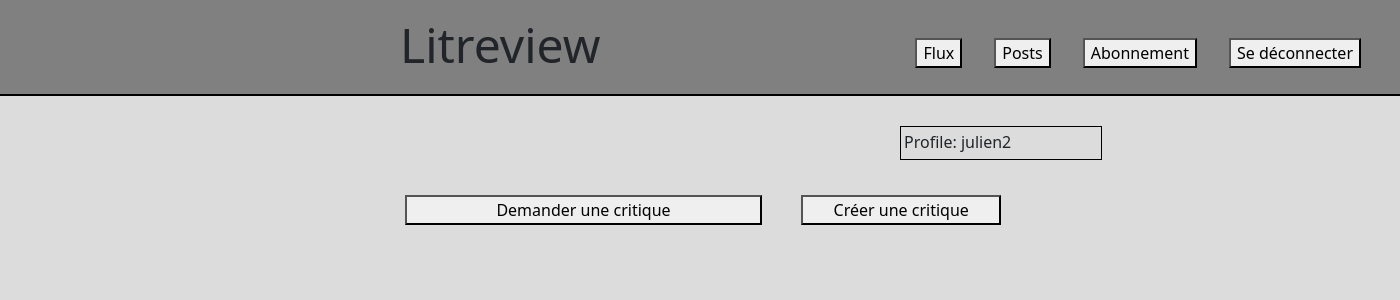
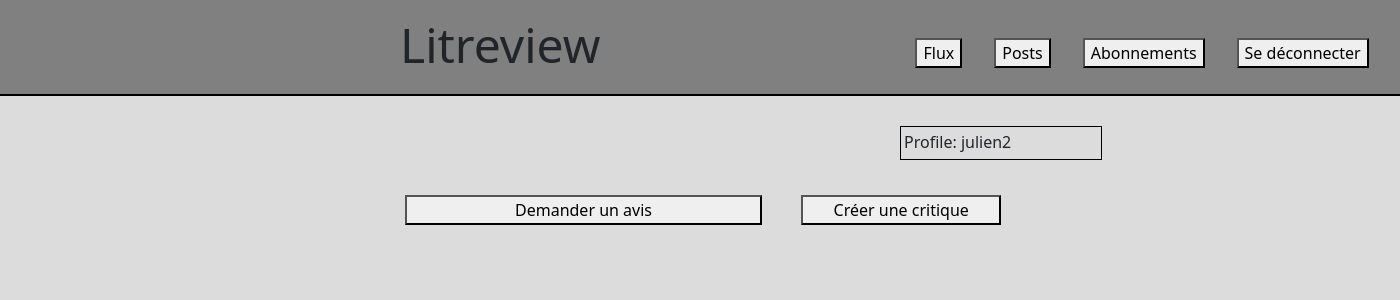
Before and after one commit to JulienC-Dev/P9_Python_Django_Web_App, a Django app: page /flux/ in a window 1400 px wide. Shown: the top 300 px of the page. Run offline with Django 4.2, Linux system fonts and the light colour scheme; a user stored in the database is signed in; data comes from the database, SQL or seed files in the repository; both versions use the stored data as it was after the commit; some libraries are stand-ins or nearby versions.

Commit message:
modif dataset and qs

```diff
--- a/projet9/authentication/static/authentication/style.css
+++ b/projet9/authentication/static/authentication/style.css
@@ -478,7 +478,6 @@ position: relative;
 .ticket-title-post{
 left:20px;
 top:10px;
-
 }
 
 
@@ -514,10 +513,10 @@ top:10px;
 
 #ticket-title{
 font-size:1.6em;
-left:590px;
+left:505px;
 top:90px;
 position: relative;
-width:400px;
+width:500px;
 }
 
 #critique-title{
--- a/projet9/litreview/templates/litreview/createticket.html
+++ b/projet9/litreview/templates/litreview/createticket.html
@@ -2,7 +2,7 @@
 
 {% block content %}
     <div>
-        <h1 id="ticket-title">Demander une critique</h1>
+        <h1 id="ticket-title">Demander un avis sur un article ou un livre</h1>
     </div>
     <div class="ticket">
         <form method="post">
--- a/projet9/litreview/templates/litreview/flux.html
+++ b/projet9/litreview/templates/litreview/flux.html
@@ -9,7 +9,7 @@
     {% endif %}
     <div id = "btn-createticketcreate-critique">
         <a href="{% url 'litreview-createticket' %}">
-            <button class= "button-ask-critique" type="button">Demander une critique</button>
+            <button class= "button-ask-critique" type="button">Demander un avis</button>
         </a>
         <a href="{% url 'litreview-createcritique' %}">
             <button class= "button-create-critique" type="button">Créer une critique</button>
@@ -24,12 +24,12 @@
                     {% if obj.ticket.answer_review == False %}
                         <div class="btn-modificationpos-ticket">
                                 <a href="{% url 'litreview-answercritique' obj.ticket.id %}">
-                                    <button class ="ticket-btn-modified" type="button">Créer critique</button></a>
+                                    <button class ="ticket-btn-modified" type="button">Créer une critique</button></a>
                         </div>
                     {% elif user.username != obj.ticket.user.username and obj.ticket.answer_review == False %}
                         <div class="btn-modificationpos-ticket">
                                 <a href="{% url 'litreview-answercritique' obj.ticket.id %}">
-                                    <button class ="ticket-btn-modified" type="button">Créer critique</button></a>
+                                    <button class ="ticket-btn-modified" type="button">Créer une critique</button></a>
                         </div>
                     {% endif %}
                 </div>
@@ -39,12 +39,12 @@
                     {% if obj.review.answer_review == False %}
                         <div class="btn-modificationpost">
                             <a href="{% url 'litreview-answercritique' obj.review.ticket.id %}">
-                                <button class ="btn-modified-review" type="button">Créer critique</button></a>
+                                <button class ="btn-modified-review" type="button">Créer une critique</button></a>
                         </div>
                     {% elif user.username != obj.ticket.user.username and obj.review.answer_review == False %}
                         <div class="btn-modificationpost">
                             <a href="{% url 'litreview-answercritique' obj.review.ticket.id %}">
-                                <button class ="btn-modified-review" type="button">Créer critique</button></a>
+                                <button class ="btn-modified-review" type="button">Créer une critique</button></a>
                         </div>
                     {% endif %}
                 </div>
--- a/projet9/litreview/templates/litreview/listnav.html
+++ b/projet9/litreview/templates/litreview/listnav.html
@@ -17,7 +17,7 @@
           </li>
           <li class = "nav-list-head">
               <div ><a href="{% url 'litreview-Abonnement' %}">
-              <button class= "button-connexion" type="button">Abonnement</button></a>
+              <button class= "button-connexion" type="button">Abonnements</button></a>
               </div>
           </li>
           <li class = "nav-list-head">
--- a/projet9/litreview/views.py
+++ b/projet9/litreview/views.py
@@ -36,7 +36,6 @@ class CreateTicketView(LoginRequiredMixin, CreateView):
 
     def form_valid(self, form):
         form.instance.user = self.request.user
-
         return super().form_valid(form)
 
 
@@ -124,7 +123,7 @@ class AbonnementView(LoginRequiredMixin, View):
             try:
                 user_object = User.objects.get(username=query)
             except:
-                message = 'l utilisateur n existe pas'
+                message = 'l\'utilisateur n existe pas'
                 return render(request, self.template_name, {'message': message,
                        'userfollows': self.request.user.following_by.all(),
                        'userflollowings': self.request.user.following.all()})
```
Also changed, not shown: projet9/db.sqlite3.
